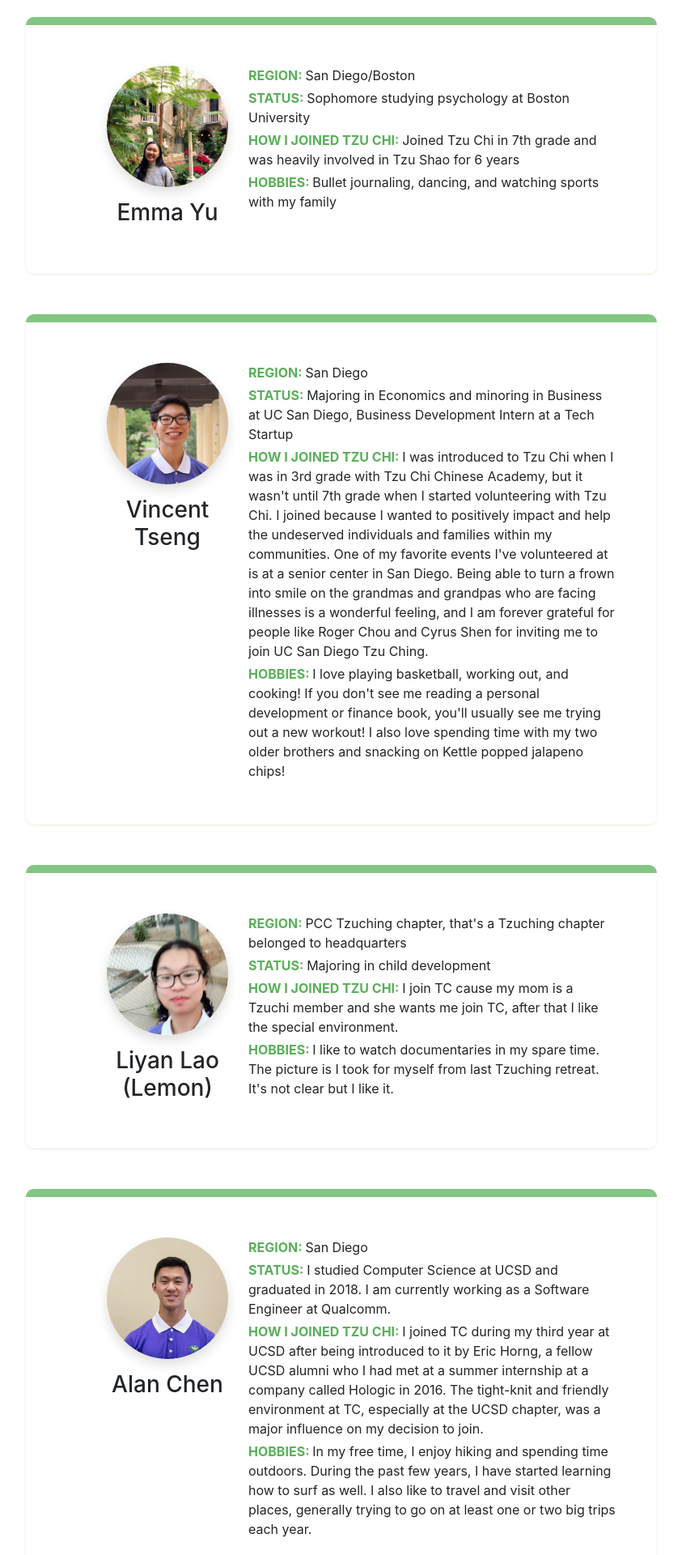
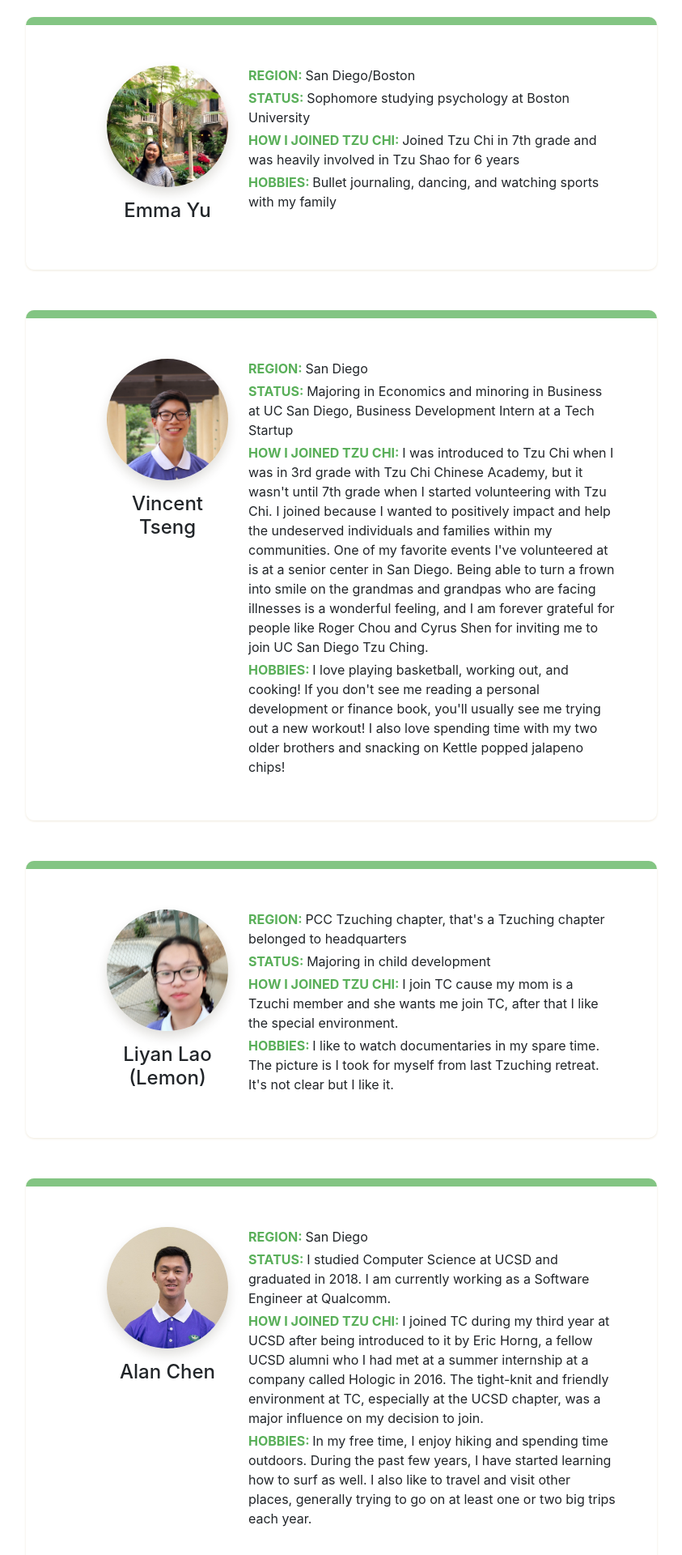
Before and after one commit to michaelaranda-web/tcya2020, a PHP site: page /group_advisors.html in a window 1280 px wide. Shown: the part 303-2223 px from the top of the page at 81% size, without its empty margins (218-1061 px from the left). Run offline with PHP 8.4, Linux system fonts and the light colour scheme; some libraries are stand-ins or nearby versions.

Commit message:
Shrink names on people items.

```diff
--- a/css/index.css
+++ b/css/index.css
@@ -397,6 +397,7 @@ body {
           background-size: 164px auto;
           background-position-x: 0px; }
       #main-content.speakers-page #speakers-section ul.people-list li.people-list-item .people-list-item-pic-and-name h3, #main-content.speakers-page #group-advisors-section ul.people-list li.people-list-item .people-list-item-pic-and-name h3, #main-content.group-advisors-page #speakers-section ul.people-list li.people-list-item .people-list-item-pic-and-name h3, #main-content.group-advisors-page #group-advisors-section ul.people-list li.people-list-item .people-list-item-pic-and-name h3, #main-content.schedule-page #speakers-section ul.people-list li.people-list-item .people-list-item-pic-and-name h3, #main-content.schedule-page #group-advisors-section ul.people-list li.people-list-item .people-list-item-pic-and-name h3 {
+        font-size: 1.5rem;
         text-align: center; }
     @media (min-width: 450px) {
       #main-content.speakers-page #speakers-section ul.people-list li.people-list-item .profile-details, #main-content.speakers-page #group-advisors-section ul.people-list li.people-list-item .profile-details, #main-content.group-advisors-page #speakers-section ul.people-list li.people-list-item .profile-details, #main-content.group-advisors-page #group-advisors-section ul.people-list li.people-list-item .profile-details, #main-content.schedule-page #speakers-section ul.people-list li.people-list-item .profile-details, #main-content.schedule-page #group-advisors-section ul.people-list li.people-list-item .profile-details {
--- a/sass/index.scss
+++ b/sass/index.scss
@@ -557,6 +557,7 @@ body {
           }
 
           h3 {
+            font-size: 1.5rem;
             text-align: center;
           }
         }
```
Also changed, not shown: 1 other file.
